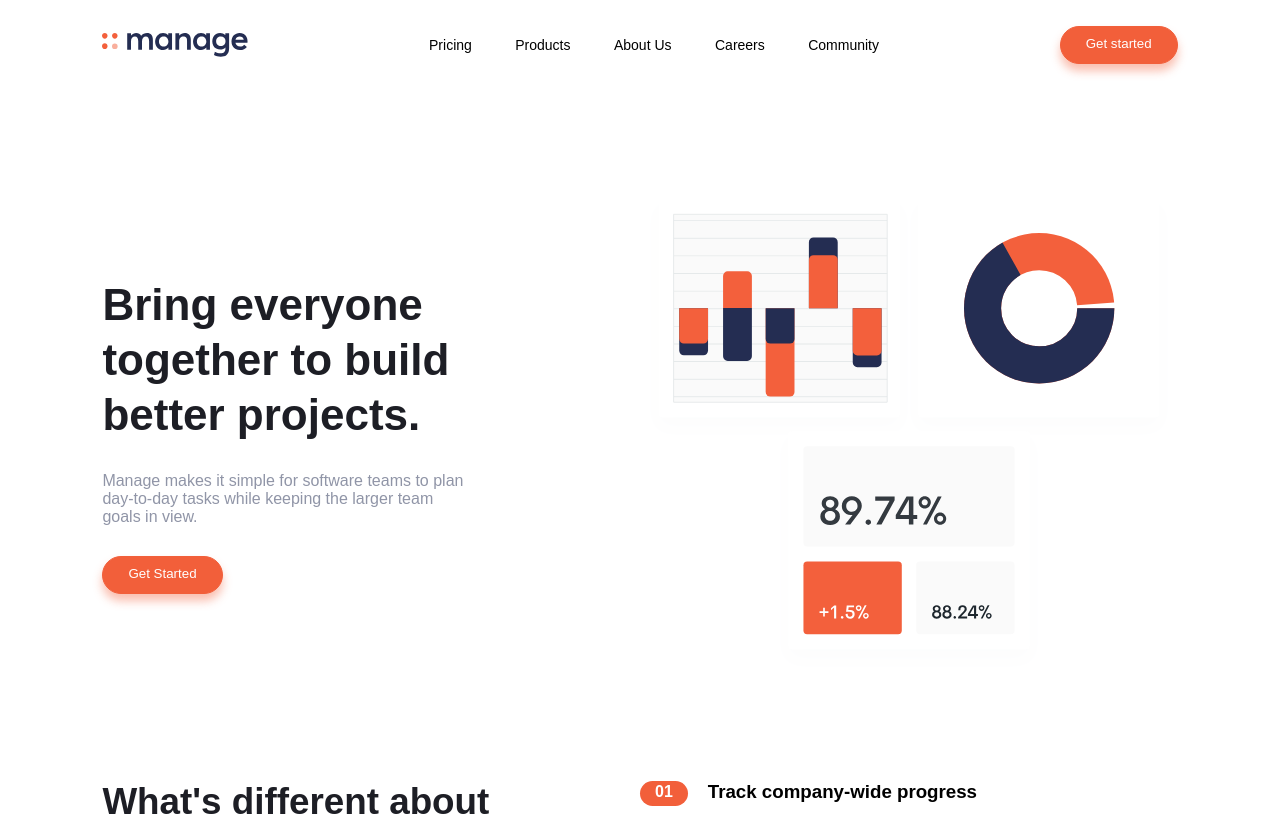
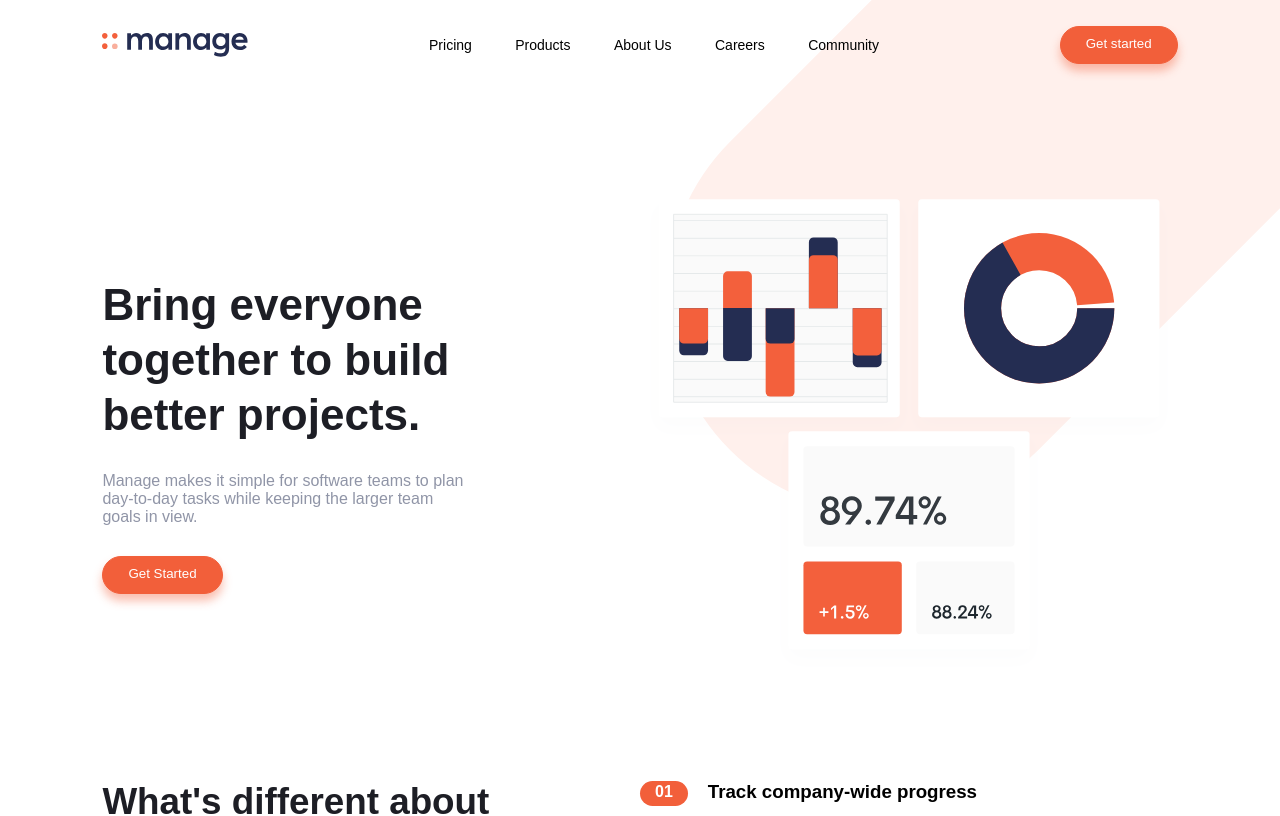
Before and after one commit to MilitusInnocent/manage-landing-page, a React (Create React App) app: page / in a window 1280 px wide. Shown: the top 816 px of the page. Built offline with nearby package versions, Linux system fonts and the light colour scheme; a web font is replaced by a local one.

Commit message:
BG image on body tag

```diff
--- a/src/styles/_global.scss
+++ b/src/styles/_global.scss
@@ -17,4 +17,14 @@ body {
     & > * {
         padding: 0 8vw;
     }
+
+    &::after {
+        content: '';
+        position: absolute;
+        top: -300px; bottom: 0; left: 0; right: -200px;
+        background-image: url(../images/bg-tablet-pattern.svg), url(../images/bg-tablet-pattern.svg);
+        background-repeat: no-repeat;
+        background-position: top right, -65% 70%;
+        z-index: -1;
+    }
 }
```
